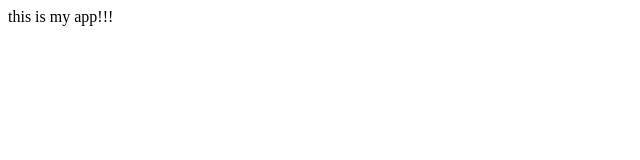
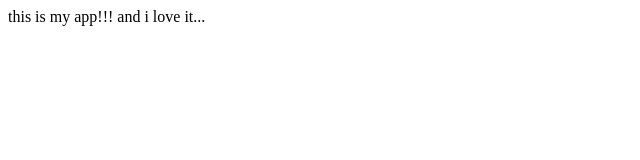
Before and after one commit to monatk/myappsample, a plain HTML site: page index.html in a window 1280 px wide. Shown: the full height of the page, 0-640 px from the left. Drawn offline with Linux system fonts and the light colour scheme.

Commit message:
Changed app.js

```diff
--- a/app.js
+++ b/app.js
@@ -0,0 +1 @@
+console.log("Hello");
--- a/index.html
+++ b/index.html
@@ -3,6 +3,6 @@
 <title>My App</title>
 </head>
 <body>
-this is my app!!!
+this is my app!!! and i love it...
 </body>
 </html>
```
